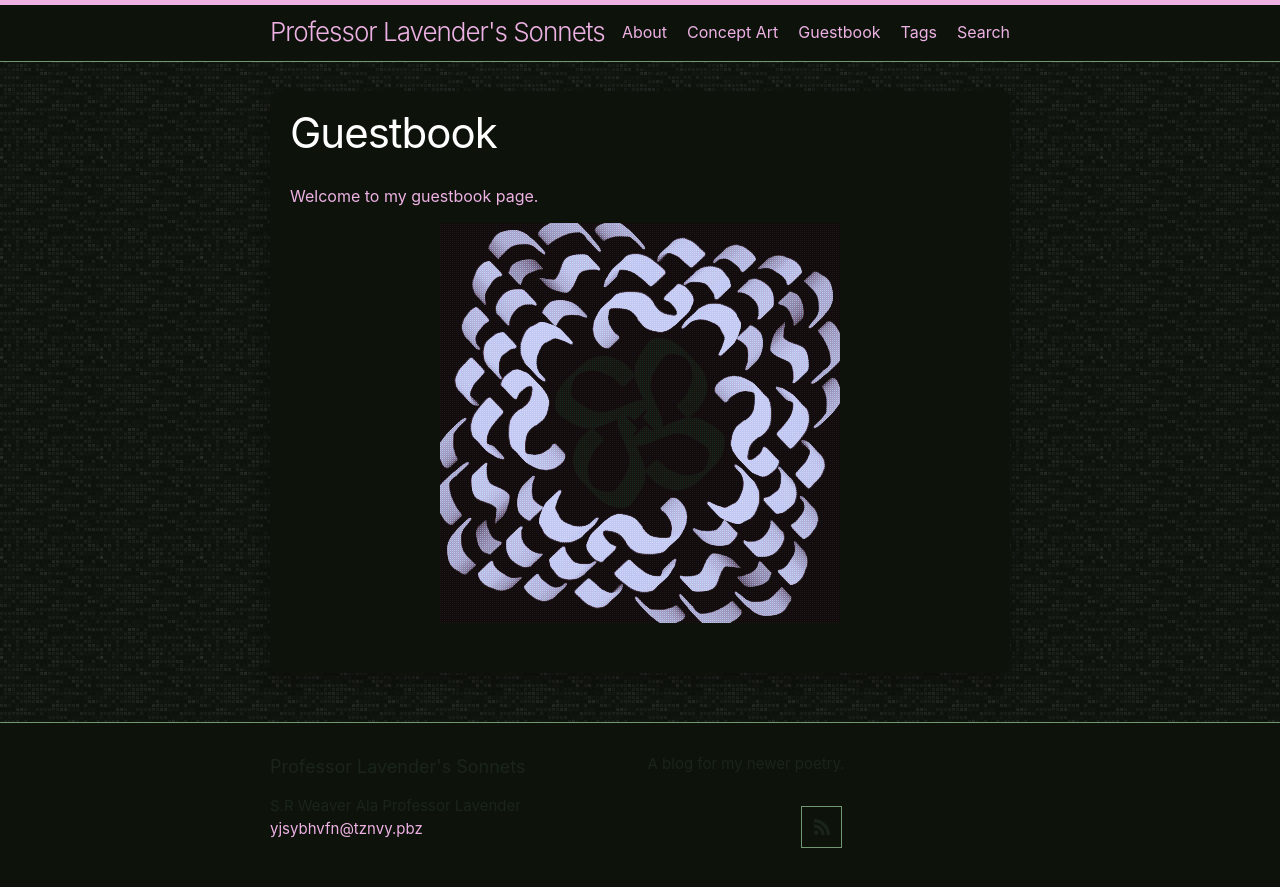
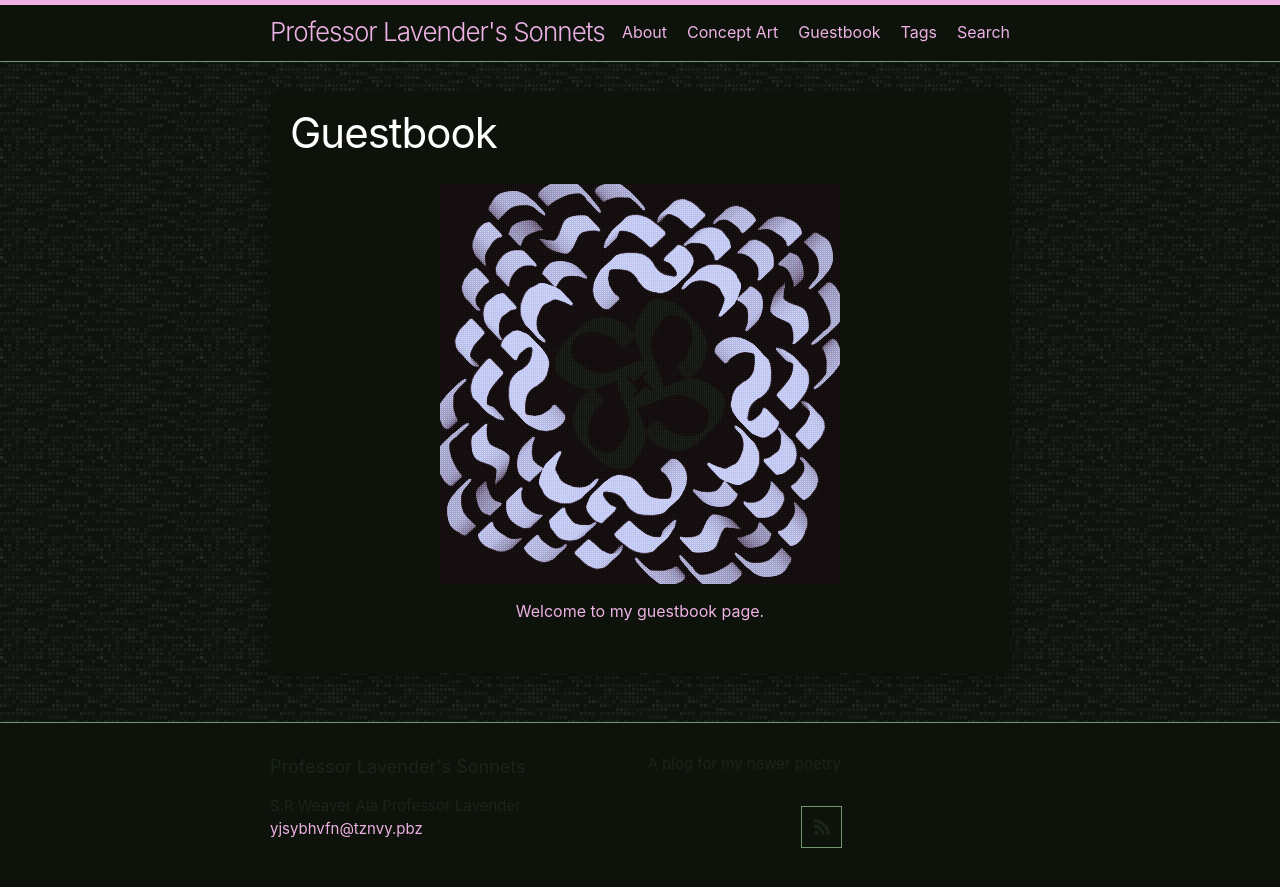
Before and after one commit to LWFlouisa/SidePoetry, a Jekyll site: the page built from guestbook.md, in a window 1280 px wide. Shown: the top 887 px of the page. Built offline with Jekyll 4.4.1, drawn with Linux system fonts in a browser that asks for light colours; comment, search, counter and statistics services are not loaded.

```diff
--- a/guestbook.md
+++ b/guestbook.md
@@ -2,10 +2,10 @@
 layout: page
 title: Guestbook
 ---
-Welcome to my guestbook page.
-
 <p align="center">
   <a href="https://gist.github.com/LWFlouisa/c266acfead5ef89060396bf4cc750e83">
     <img src="https://github.com/LWFlouisa/SidePoetry/blob/main/images/ProfessorLavender.png?raw=true" alt="Click here to sign my guestbook!">
   </a>
 </p>
+
+<center>Welcome to my guestbook page.</center>
```
